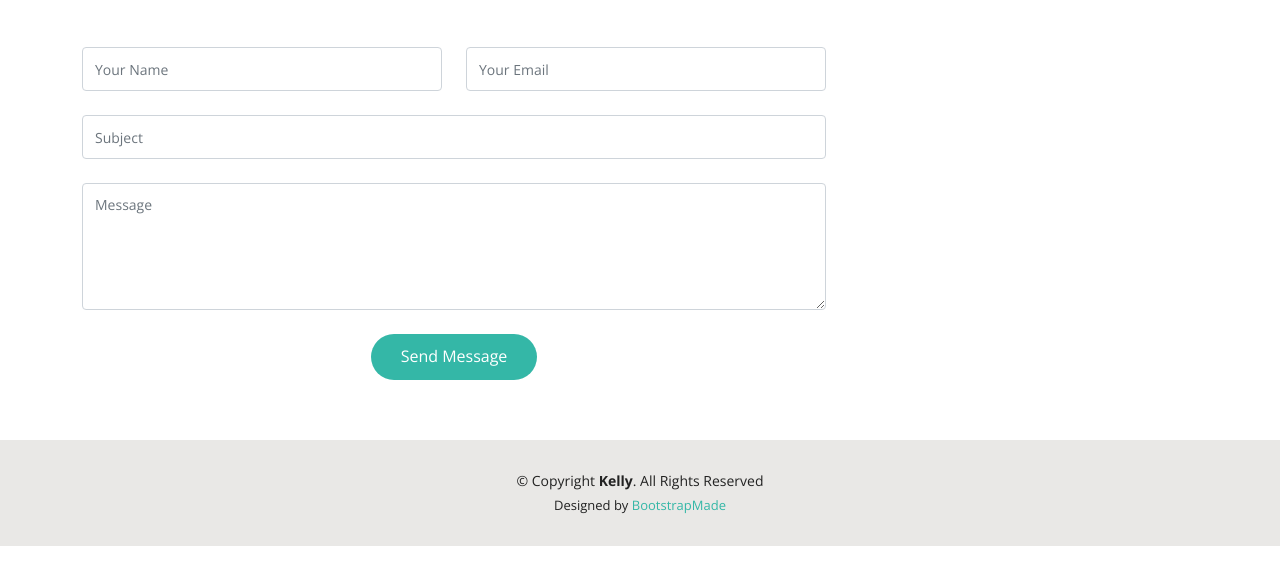
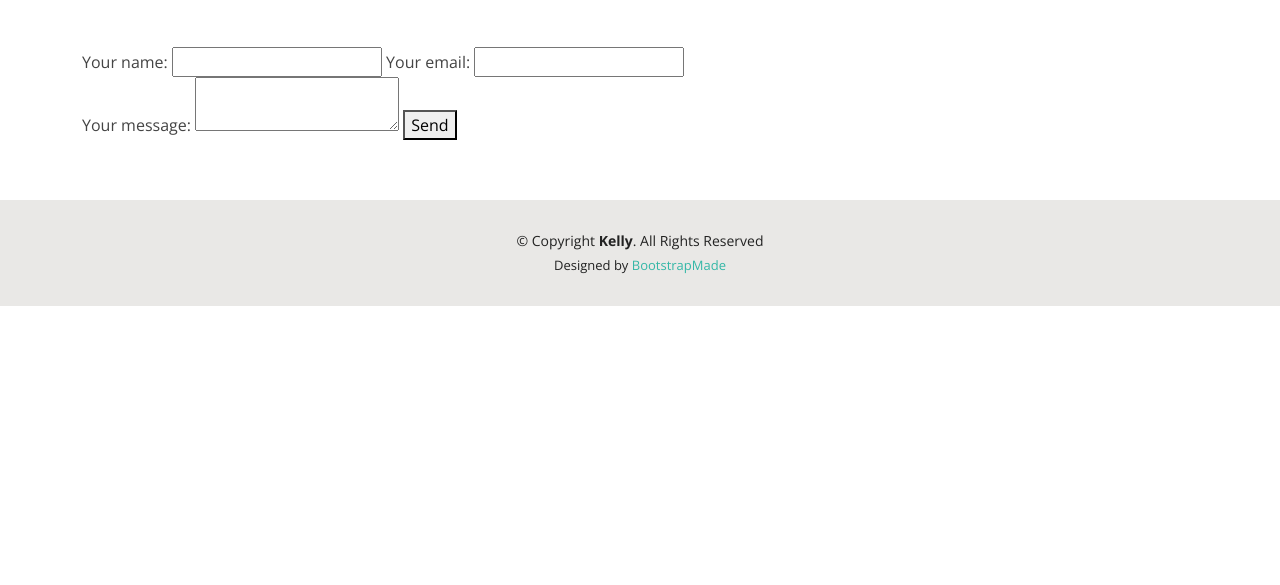
Before and after one commit to audlim/portfolio, a plain HTML site: page contact.html in a window 1280 px wide. Shown: the part 171-756 px from the top of the page. Drawn offline with nearby package versions, Linux system fonts and the light colour scheme.

Commit message:
Update contact.html

```diff
--- a/contact.html
+++ b/contact.html
@@ -102,7 +102,27 @@
 
 	  <div class="col-lg-8 mt-5 mt-lg-0">
 
-            <form action="https://formspree.io/f/xoqzezpy" method="post" role="form" class="php-email-form">
+            <form
+  action="https://formspree.io/f/xoqzezpy"
+  method="POST"
+>
+ <label>
+    Your name:
+    <input type="text" name="name">
+  </label>
+  <label>
+    Your email:
+    <input type="email" name="email">
+  </label>
+  <label>
+    Your message:
+    <textarea name="message"></textarea>
+  </label>
+  <!-- your other form fields go here -->
+  <button type="submit">Send</button>
+</form>
+		 <!--
+		  <form action="https://formspree.io/f/xoqzezpy" method="post" role="form" class="php-email-form">
               <div class="row">
                 <div class="col-md-6 form-group">
                   <input type="text" name="name" class="form-control" id="name" placeholder="Your Name" required>
@@ -124,7 +144,7 @@
               </div>
               <div class="text-center"><button type="submit">Send Message</button></div>
             </form>
-
+		-->
           </div>
 
         </div>
```
